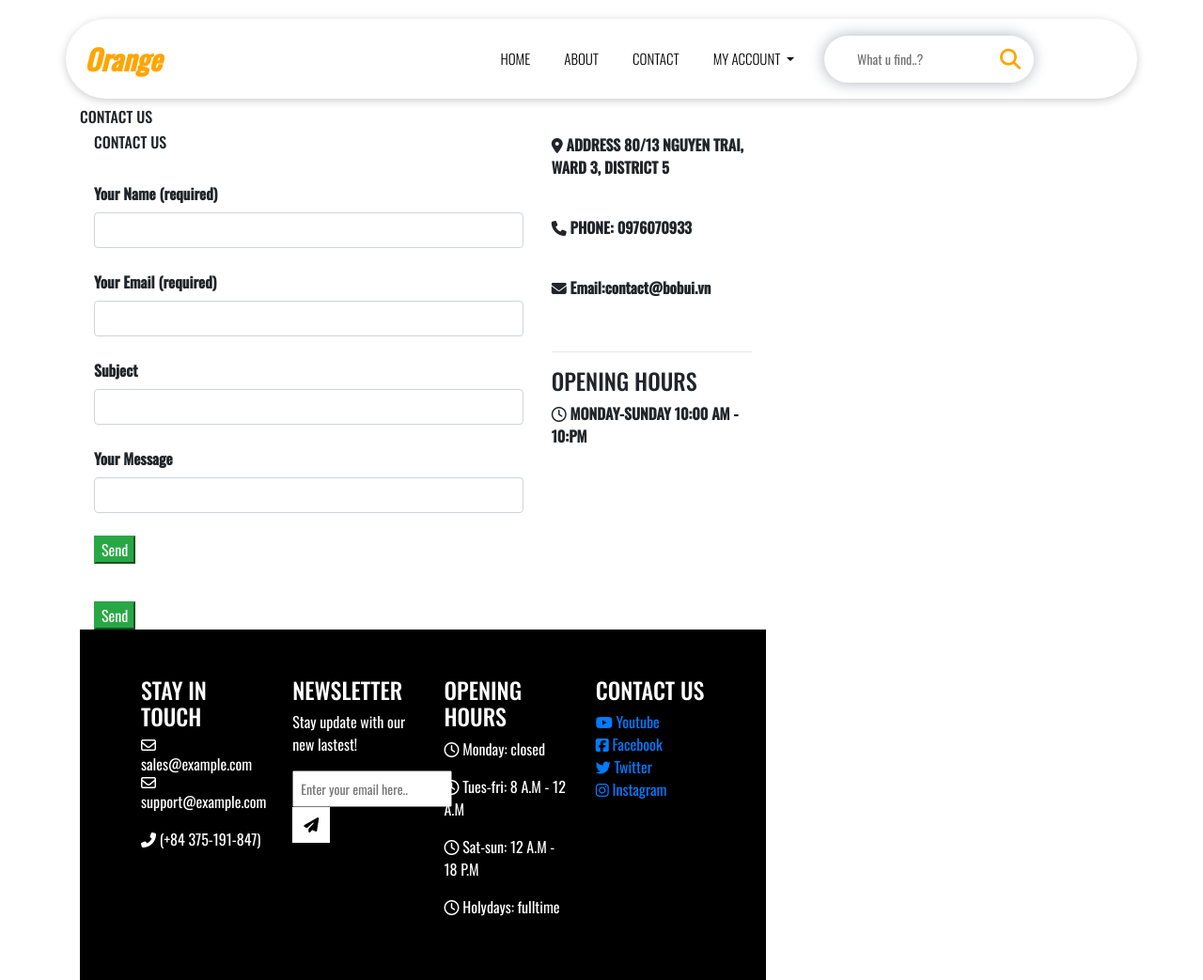
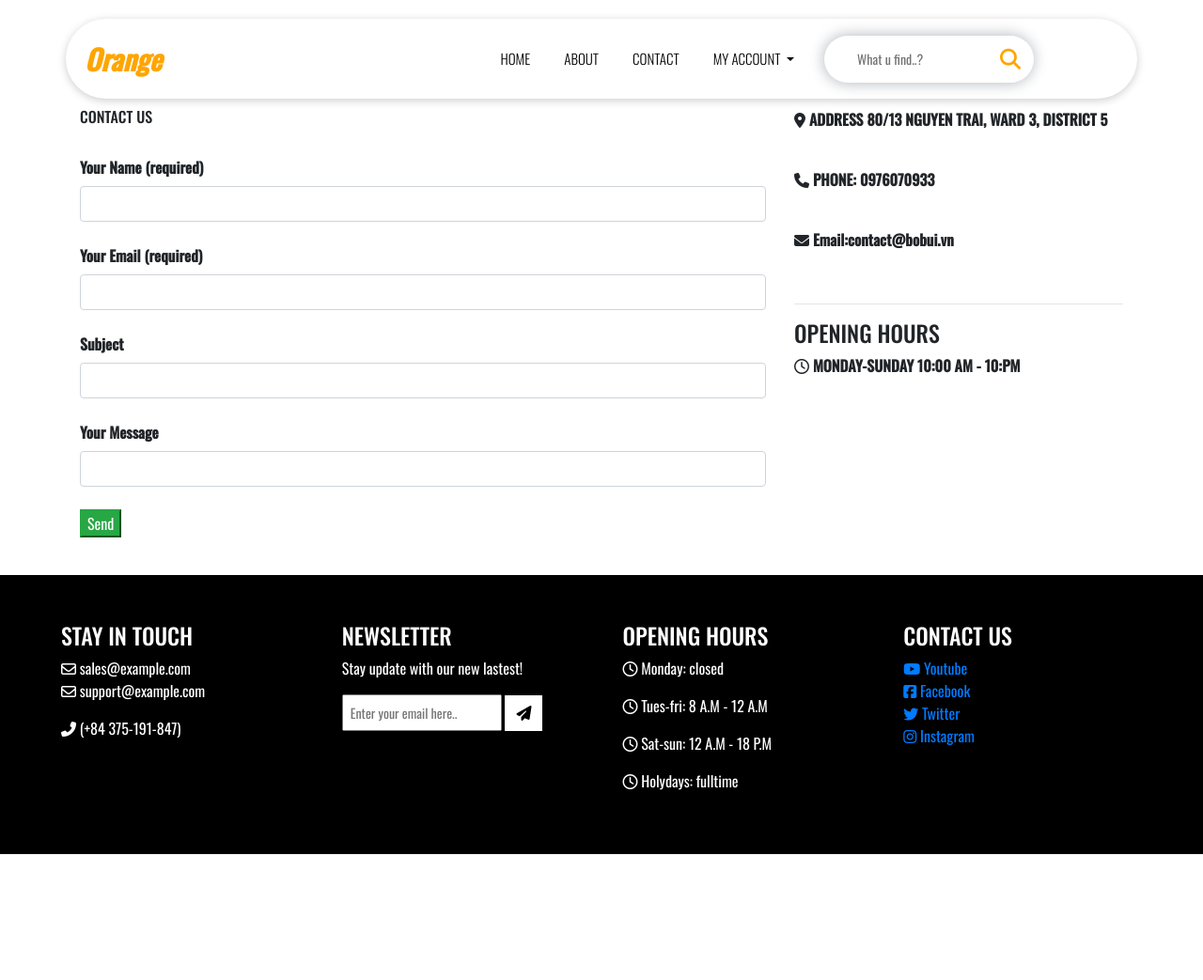
Before and after one commit to binhkdc/group1707, a plain HTML site: page Shopping_Website/contact.html in a window 1280 px wide. Shown: the whole page at 94% size. After the commit the page ends 909 px from the top, so only its background shows below. Drawn offline with nearby package versions, Linux system fonts and the light colour scheme.

Commit message:
commit Signed-off-by: binhkdc <ledangbinh18122002@gmail.com>

```diff
--- a/Shopping_Website/contact.html
+++ b/Shopping_Website/contact.html
@@ -69,10 +69,6 @@
 		<div class="container">
 			<div class ="row">
 				<div class="col-12 col-sm-8">
-					<h6 class="pt">CONTACT US</h6>
-		<div class="container">
-			<div class ="row">
-				<div class="col-12 col-sm-8">
 					<h6>CONTACT US</h6>
 					<br>
 					<form action="/action_page.php">
@@ -86,8 +82,6 @@
 						<input type="text" class= "form-control"><br>
 						<button class="btn-success">Send</button>
 					</form><br>
-					<button  class="btn-success">Send</button>
-					</form>
 				</div>
 				<div class="col-12 col-sm-4 ">
 					<p><i class="fas fa-map-marker-alt"></i> ADDRESS 80/13 NGUYEN TRAI, WARD 3, DISTRICT 5</p><br>
```
